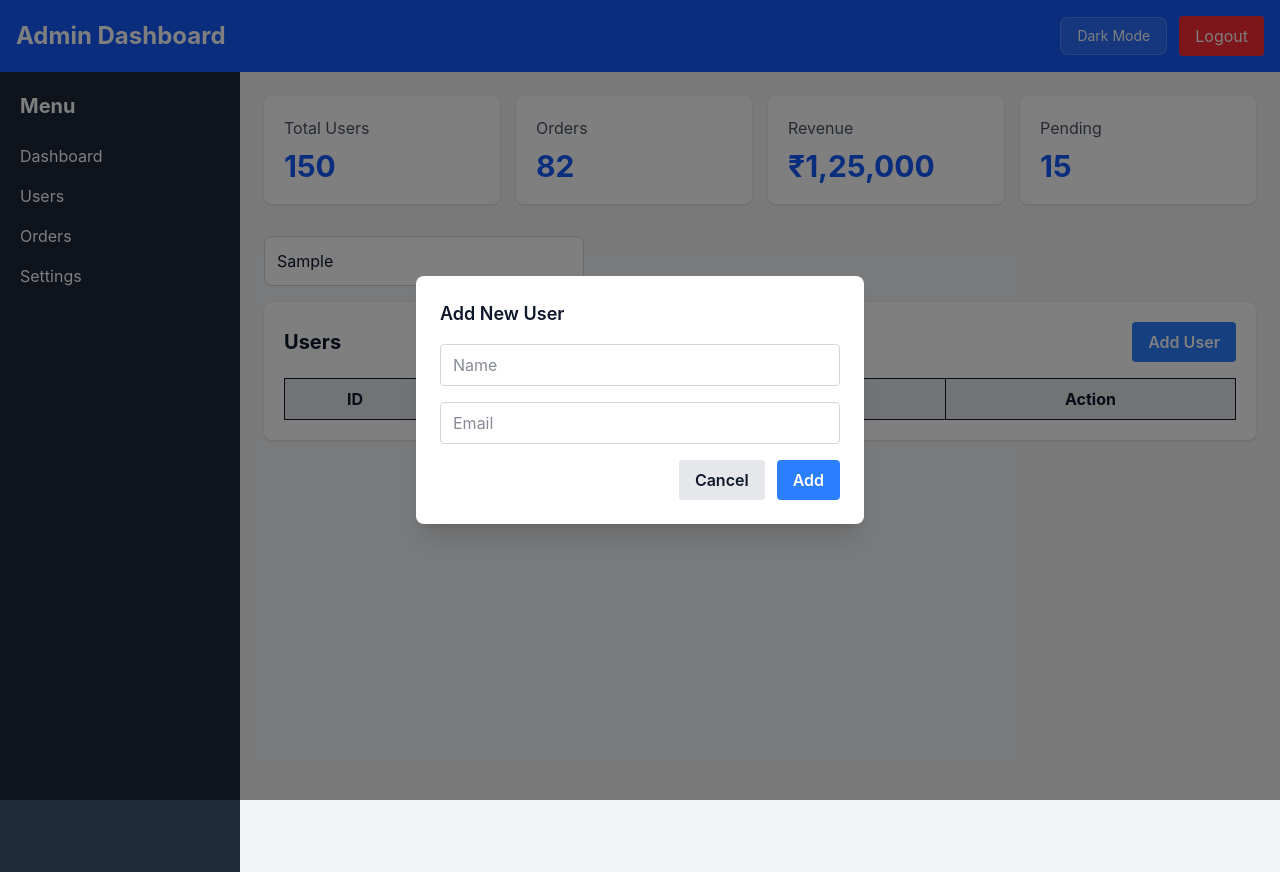
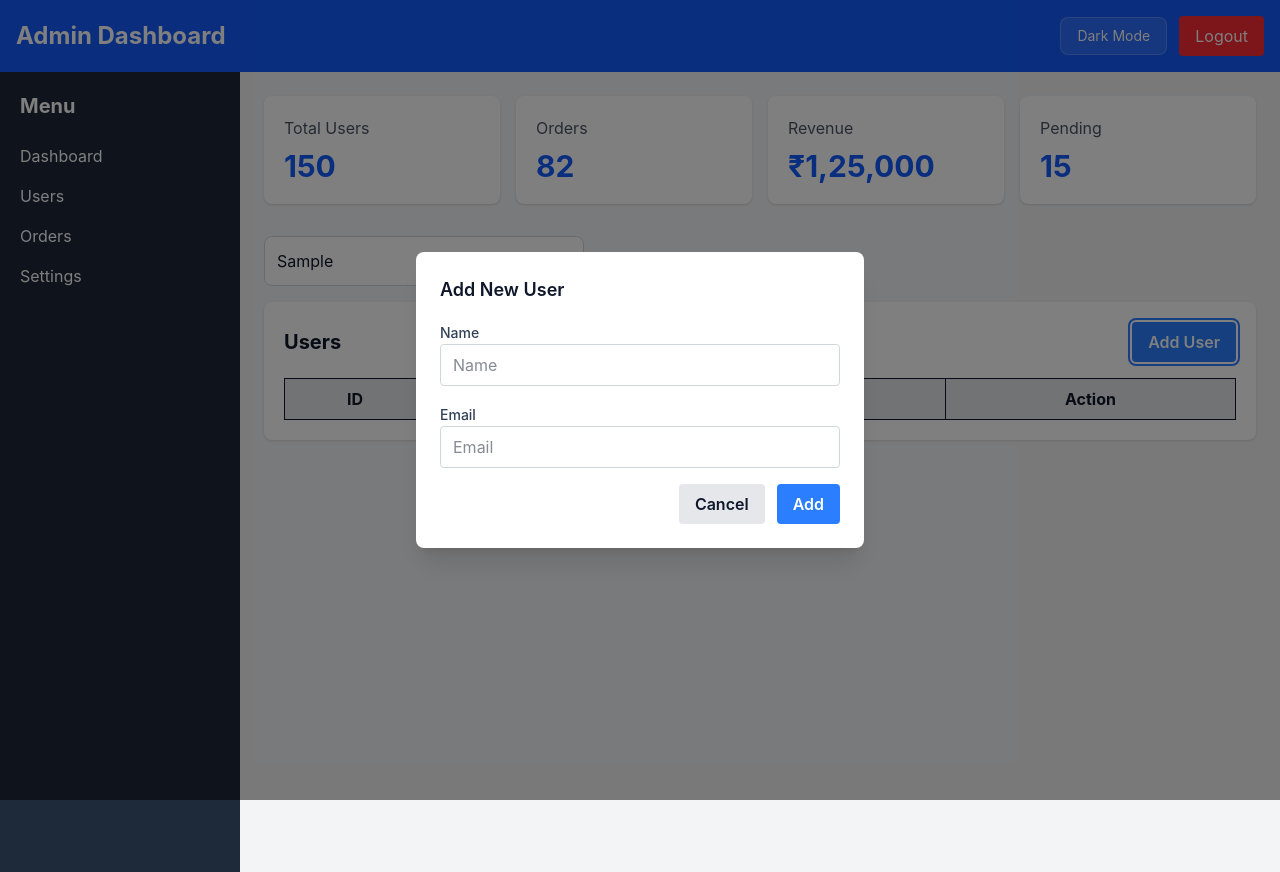
Before and after one commit to riyamalpani-netizen/react-dashboard, a React (Vite) app: page /dashboard in a window 1280 px wide. Both pictures are taken after typing "Sample" into the empty fields and a click on the button "Add User". Built offline with nearby package versions, Linux system fonts and the light colour scheme.

Commit message:
Added reuable components button and inputfield

```diff
--- /dev/null
+++ b/src/components/Button.jsx
@@ -0,0 +1,25 @@
+function Button({ children, variant = "primary", className = "", type = "button", ...props }) {
+  const baseClasses =
+    "rounded font-semibold transition-colors focus:outline-none focus:ring-2 focus:ring-offset-2 focus:ring-blue-500";
+
+  const variantClasses = {
+    primary:
+      "px-4 py-2 bg-blue-500 text-white hover:bg-blue-400 dark:bg-blue-600 dark:hover:bg-blue-500",
+    secondary:
+      "px-4 py-2 bg-gray-200 text-slate-900 hover:bg-gray-300 dark:bg-slate-700 dark:text-slate-100 dark:hover:bg-slate-600",
+    danger:
+      "px-3 py-1 text-sm bg-red-500 text-white hover:bg-red-400 dark:bg-red-600 dark:hover:bg-red-500",
+  };
+
+  return (
+    <button
+      type={type}
+      className={[baseClasses, variantClasses[variant], className].filter(Boolean).join(" ")}
+      {...props}
+    >
+      {children}
+    </button>
+  );
+}
+
+export default Button;
--- /dev/null
+++ b/src/components/InputField.jsx
@@ -0,0 +1,25 @@
+function InputField({ label, id, type = "text", value, onChange, placeholder, className = "", ...props }) {
+  const baseClasses =
+    "w-full rounded border px-3 py-2 bg-white border-gray-300 text-slate-900 dark:bg-slate-800 dark:border-slate-700 dark:text-slate-100 focus:outline-none focus:ring-2 focus:ring-blue-500";
+
+  return (
+    <div className="space-y-1">
+      {label ? (
+        <label htmlFor={id} className="text-sm font-medium text-slate-700 dark:text-slate-300">
+          {label}
+        </label>
+      ) : null}
+      <input
+        id={id}
+        type={type}
+        value={value}
+        onChange={onChange}
+        placeholder={placeholder}
+        className={[baseClasses, className].filter(Boolean).join(" ")}
+        {...props}
+      />
+    </div>
+  );
+}
+
+export default InputField;
--- a/src/components/UserTable.jsx
+++ b/src/components/UserTable.jsx
@@ -1,15 +1,23 @@
 import { useState } from "react";
+import Button from "./Button";
+import InputField from "./InputField";
 
 function UserTable({ users, theme, onAddUser, onDeleteUser }) {
+  // Check whether the current theme is dark so the component can switch styles.
   const isDark = theme === "dark";
+  // Controls whether the add-user modal is visible.
   const [isModalOpen, setIsModalOpen] = useState(false);
+  // Stores the form input values for the new user.
   const [formData, setFormData] = useState({ name: "", email: "" });
+  // Applies a theme class so global CSS can style light and dark modes separately.
   const themeClass = isDark ? "dark" : "light";
 
+  // Clears the form after a user is added or cancelled.
   const resetForm = () => {
     setFormData({ name: "", email: "" });
   };
 
+  // Sends the entered name and email to the parent component and closes the modal.
   const handleSubmit = (e) => {
     e.preventDefault();
     onAddUser(formData.name, formData.email);
@@ -18,84 +26,78 @@ function UserTable({ users, theme, onAddUser, onDeleteUser }) {
   };
 
   return (
+    // Main card container for the user list and its actions.
     <div className={`user-table ${themeClass}`}>
-      <div className="user-table__header">
-        <h2 className="user-table__title">Users</h2>
-        <button
-          type="button"
-          onClick={() => setIsModalOpen(true)}
-          className="user-table__button user-table__button--primary"
-        >
+      <div className="mb-4 flex items-center justify-between gap-3">
+        <h2 className="text-xl font-bold">Users</h2>
+        <Button variant="primary" onClick={() => setIsModalOpen(true)}>
           Add User
-        </button>
+        </Button>
       </div>
 
+      {/* Show the modal only when the user clicks Add User. */}
       {isModalOpen && (
-        <div className="user-table__modal-backdrop">
-          <div className="user-table__modal">
+        <div className="fixed inset-0 z-50 flex items-center justify-center bg-black/50 px-4">
+          <div className="w-full max-w-md rounded-lg bg-white p-6 text-slate-900 shadow-xl dark:bg-slate-900 dark:text-slate-100">
             <h3 className="mb-4 text-lg font-semibold">Add New User</h3>
-            <form onSubmit={handleSubmit} className="user-table__form">
-              <input
-                type="text"
+            <form onSubmit={handleSubmit} className="space-y-4">
+              <InputField
+                id="name"
+                label="Name"
                 placeholder="Name"
                 value={formData.name}
                 onChange={(e) => setFormData({ ...formData, name: e.target.value })}
-                className="user-table__input"
               />
-              <input
+              <InputField
+                id="email"
+                label="Email"
                 type="email"
                 placeholder="Email"
                 value={formData.email}
                 onChange={(e) => setFormData({ ...formData, email: e.target.value })}
-                className="user-table__input"
               />
-              <div className="user-table__actions">
-                <button
+              <div className="flex justify-end gap-3">
+                <Button
+                  variant="secondary"
                   type="button"
                   onClick={() => {
                     resetForm();
                     setIsModalOpen(false);
                   }}
-                  className="user-table__button user-table__button--secondary"
                 >
                   Cancel
-                </button>
-                <button
-                  type="submit"
-                  className="user-table__button user-table__button--primary"
-                >
+                </Button>
+                <Button type="submit" variant="primary">
                   Add
-                </button>
+                </Button>
               </div>
             </form>
           </div>
         </div>
       )}
 
-      <table className="user-table__table">
+      {/* Render the list of users in a table layout. */}
+      <table className="w-full border border-slate-700">
         <thead>
-          <tr className="user-table__thead-row">
-            <th className="user-table__cell">ID</th>
-            <th className="user-table__cell">Name</th>
-            <th className="user-table__cell">Email</th>
-            <th className="user-table__cell">Action</th>
+          <tr className="bg-gray-200 dark:bg-slate-800">
+            <th className="border p-2">ID</th>
+            <th className="border p-2">Name</th>
+            <th className="border p-2">Email</th>
+            <th className="border p-2">Action</th>
           </tr>
         </thead>
 
         <tbody>
+          {/* Display each user row and give each one a serial number. */}
           {users.map((user, index) => (
-            <tr key={user.id} className="user-table__row">
-              <td className="user-table__cell">{index + 1}</td>
-              <td className="user-table__cell">{user.name}</td>
-              <td className="user-table__cell">{user.email}</td>
-              <td className="user-table__cell">
-                <button
-                  type="button"
-                  onClick={() => onDeleteUser(user.id)}
-                  className="user-table__button user-table__button--danger"
-                >
+            <tr key={user.id} className="odd:bg-white even:bg-gray-50 dark:odd:bg-slate-900 dark:even:bg-slate-800">
+              <td className="border p-2">{index + 1}</td>
+              <td className="border p-2">{user.name}</td>
+              <td className="border p-2">{user.email}</td>
+              <td className="border p-2">
+                <Button variant="danger" onClick={() => onDeleteUser(user.id)}>
                   Delete
-                </button>
+                </Button>
               </td>
             </tr>
           ))}
--- a/src/index.css
+++ b/src/index.css
@@ -111,102 +111,20 @@ code {
 } */
 @import "tailwindcss";
 
+/* Reusable styles for the user table card and its controls. */
 .user-table {
-  @apply rounded-lg shadow p-5;
+  border-radius: 0.5rem;
+  padding: 1.25rem;
+  box-shadow: 0 1px 3px rgba(0, 0, 0, 0.12);
 }
 
 .user-table.light {
-  @apply bg-white text-slate-900;
+  background-color: #ffffff;
+  color: #0f172a;
 }
 
 .user-table.dark {
-  @apply bg-slate-900 text-slate-100 shadow-slate-800;
+  background-color: #0f172a;
+  color: #f8fafc;
+  box-shadow: 0 10px 15px -3px rgba(0, 0, 0, 0.35);
 }
-
-.user-table__header {
-  @apply mb-4 flex items-center justify-between gap-3;
-}
-
-.user-table__title {
-  @apply text-xl font-bold;
-}
-
-.user-table__button {
-  @apply rounded font-semibold;
-}
-
-.user-table__button--primary {
-  @apply px-4 py-2 bg-blue-500 text-white hover:bg-blue-400;
-}
-
-.user-table.dark .user-table__button--primary {
-  @apply bg-blue-600 hover:bg-blue-500;
-}
-
-.user-table__button--secondary {
-  @apply px-4 py-2 bg-gray-200 text-slate-900 hover:bg-gray-300;
-}
-
-.user-table.dark .user-table__button--secondary {
-  @apply bg-slate-700 text-slate-100 hover:bg-slate-600;
-}
-
-.user-table__button--danger {
-  @apply px-3 py-1 text-sm bg-red-500 text-white hover:bg-red-400;
-}
-
-.user-table.dark .user-table__button--danger {
-  @apply bg-red-600 hover:bg-red-500;
-}
-
-.user-table__modal-backdrop {
-  @apply fixed inset-0 z-50 flex items-center justify-center bg-black/50 px-4;
-}
-
-.user-table__modal {
-  @apply w-full max-w-md rounded-lg p-6 shadow-xl bg-white text-slate-900;
-}
-
-.user-table.dark .user-table__modal {
-  @apply bg-slate-900 text-slate-100;
-}
-
-.user-table__form {
-  @apply space-y-4;
-}
-
-.user-table__input {
-  @apply w-full rounded border px-3 py-2 bg-white border-gray-300 text-slate-900;
-}
-
-.user-table.dark .user-table__input {
-  @apply bg-slate-800 border-slate-700 text-slate-100;
-}
-
-.user-table__actions {
-  @apply flex justify-end gap-3;
-}
-
-.user-table__table {
-  @apply w-full border border-slate-700;
-}
-
-.user-table__thead-row {
-  @apply bg-gray-200;
-}
-
-.user-table.dark .user-table__thead-row {
-  @apply bg-slate-800;
-}
-
-.user-table__row {
-  @apply even:bg-gray-50 odd:bg-white;
-}
-
-.user-table.dark .user-table__row {
-  @apply even:bg-slate-800 odd:bg-slate-900;
-}
-
-.user-table__cell {
-  @apply border p-2;
-}
```
